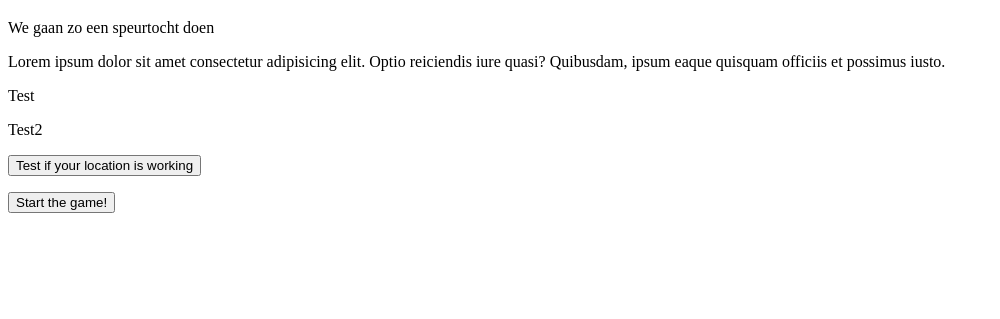
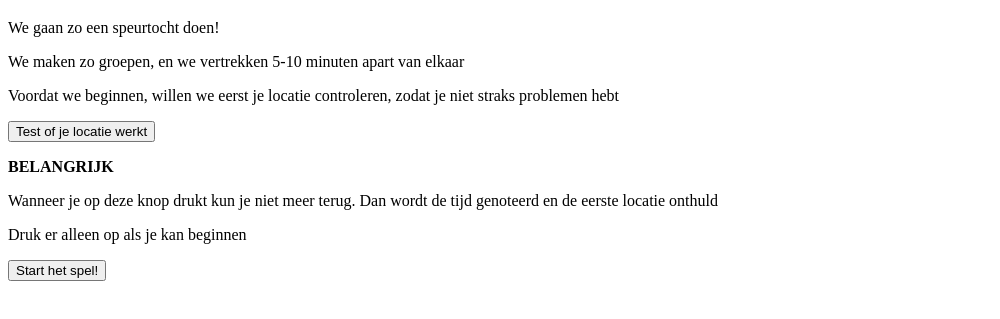
Before and after one commit to oliebolie/Familliedag, a plain HTML site: page starten/index.html in a window 1280 px wide. Shown: the part 61-380 px from the top of the page, without its empty margins (0-1000 px from the left). Drawn offline with Linux system fonts and the light colour scheme.

Commit message:
Improved some text on the html pages

```diff
--- a/betweenquestions/betweenquestions.js
+++ b/betweenquestions/betweenquestions.js
@@ -58,5 +58,3 @@ function getLocation() {
       window.location.href = "../levels/";
     }
   }
-
-getLocation()
--- a/starten/index.html
+++ b/starten/index.html
@@ -7,13 +7,15 @@
 </head>
 <body>
     <h1>Familliedag</h1>
-    <p>We gaan zo een speurtocht doen</p>
-    <p>Lorem ipsum dolor sit amet consectetur adipisicing elit. Optio reiciendis iure quasi? Quibusdam, ipsum eaque quisquam officiis et possimus iusto.</p>
-    <p>Test</p>
-    <p>Test2</p>
-    <button id="testlocationworking">Test if your location is working</button>
+    <p>We gaan zo een speurtocht doen!</p>
+    <p>We maken zo groepen, en we vertrekken 5-10 minuten apart van elkaar</p>
+    <p>Voordat we beginnen, willen we eerst je locatie controleren, zodat je niet straks problemen hebt</p>
+    <button id="testlocationworking">Test of je locatie werkt</button>
     <p id="locationworking"></p>
-    <button id="startgame">Start the game!</button>
+    <p><strong>BELANGRIJK</strong></p>
+    <p>Wanneer je op deze knop drukt kun je niet meer terug. Dan wordt de tijd genoteerd en de eerste locatie onthuld</p>
+    <p>Druk er alleen op als je kan beginnen</p>
+    <button id="startgame">Start het spel!</button>
     <script src="cookies.js"></script>
 
     <script src="testlocationworking.js"></script>
```
Also changed, not shown: betweenquestions/index.html (+45 -1 lines), levels/level1/index.html (+1 -1 lines).
